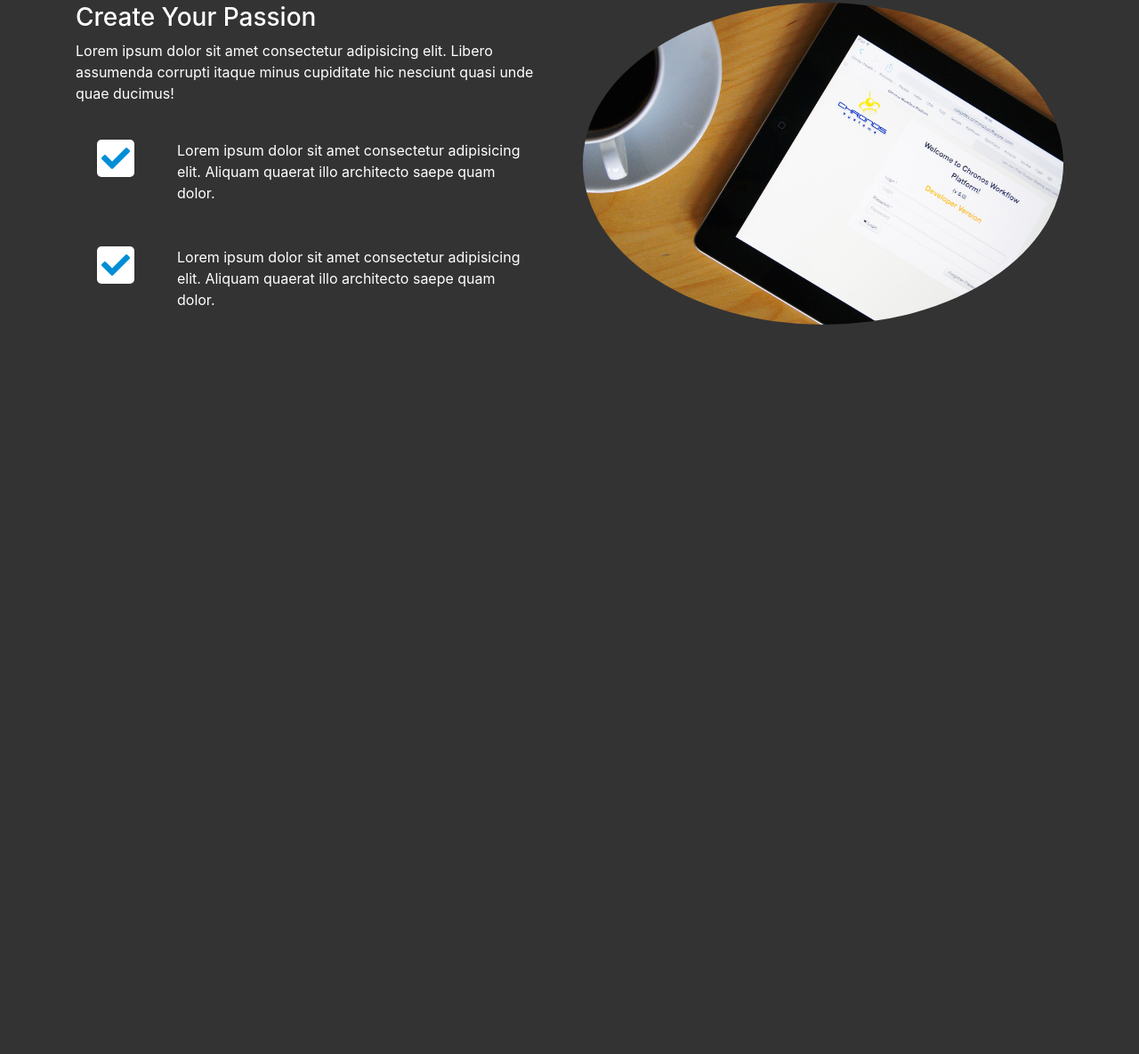
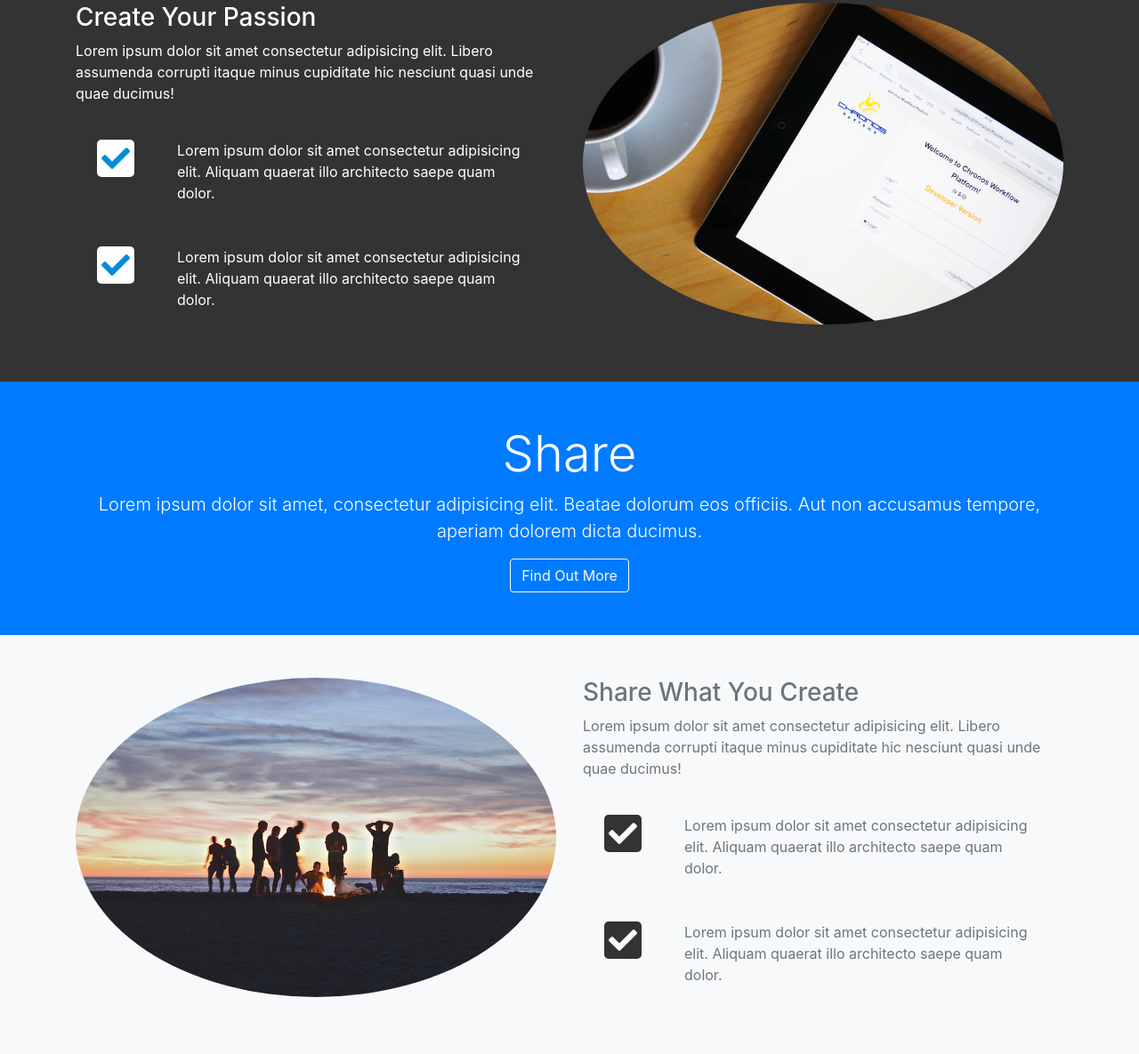
Before and after one commit to PhilipAndes/Bootstrap-4-AndesLab-Project, a plain HTML site: page index.html in a window 1280 px wide. Shown: the part 1787-2972 px from the top of the page at 89% size. Before the commit the page ends 2216 px from the top, so only its background shows below. Drawn offline with nearby package versions, Linux system fonts and the light colour scheme.

Commit message:
Share Section Area done

```diff
--- a/index.html
+++ b/index.html
@@ -212,6 +212,52 @@
     </div>
   </section>
 
+  <!-- SHARE HEAD -->
+  <section id="share-head-section" class="bg-primary">
+    <div class="container">
+      <div class="row">
+        <div class="col text-center py-5">
+          <h1 class="display-4">Share</h1>
+          <p class="lead">Lorem ipsum dolor sit amet, consectetur adipisicing elit. Beatae dolorum eos officiis. Aut non
+            accusamus tempore, aperiam dolorem dicta ducimus.</p>
+          <a href="#" class="btn btn-outline-light">Find Out More</a>
+        </div>
+      </div>
+    </div>
+  </section>
+
+  <!-- SHARE SECTION -->
+  <section id="share-section" class="bg-light text-muted py-5">
+    <div class="container">
+      <div class="row">
+        <div class="col-md-6">
+          <img src="img/share-section1.jpg" alt="" class="img-fluid mb-3 rounded-circle">
+        </div>
+        <div class="col-md-6">
+          <h3>Share What You Create</h3>
+          <p>Lorem ipsum dolor sit amet consectetur adipisicing elit. Libero assumenda corrupti itaque minus cupiditate
+            hic nesciunt quasi unde quae ducimus!</p>
+          <div class="d-flex">
+            <div class="p-4 align-self-start">
+              <i class="fas fa-check fa-2x"></i>
+            </div>
+            <div class="p-4 align-self-end">
+              Lorem ipsum dolor sit amet consectetur adipisicing elit. Aliquam quaerat illo architecto saepe quam dolor.
+            </div>
+          </div>
+          <div class="d-flex">
+            <div class="p-4 align-self-start">
+              <i class="fas fa-check fa-2x"></i>
+            </div>
+            <div class="p-4 align-self-end">
+              Lorem ipsum dolor sit amet consectetur adipisicing elit. Aliquam quaerat illo architecto saepe quam dolor.
+            </div>
+          </div>
+        </div>
+      </div>
+    </div>
+  </section>
+
   <script src="http://code.jquery.com/jquery-3.3.1.min.js"
     integrity="sha256-FgpCb/KJQlLNfOu91ta32o/NMZxltwRo8QtmkMRdAu8=" crossorigin="anonymous"></script>
   <script src="https://cdnjs.cloudflare.com/ajax/libs/popper.js/1.14.3/umd/popper.min.js"
```
